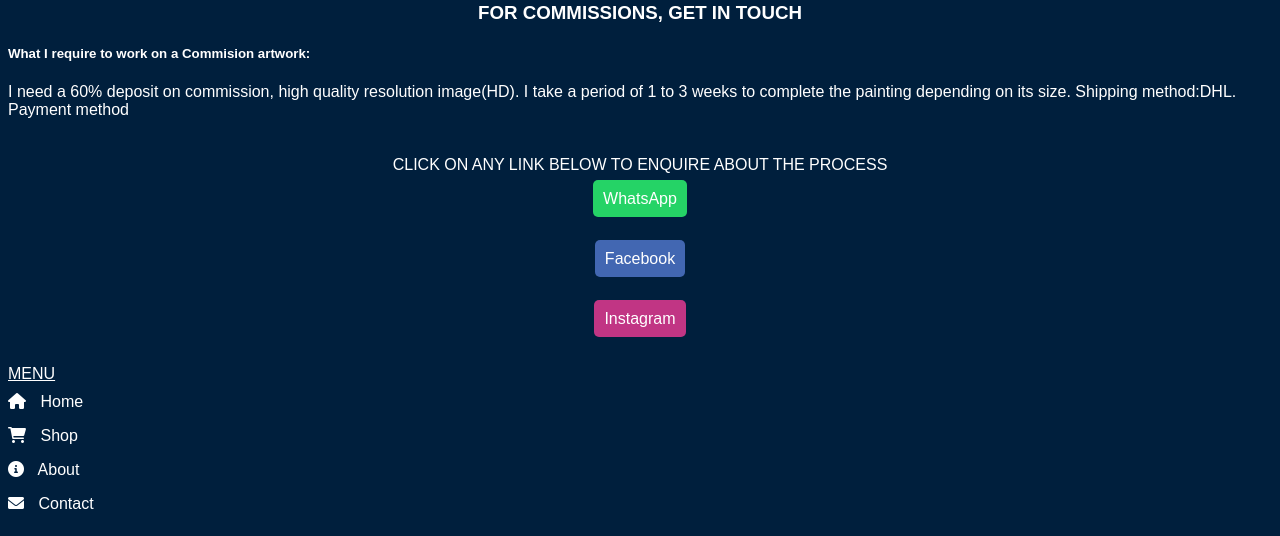
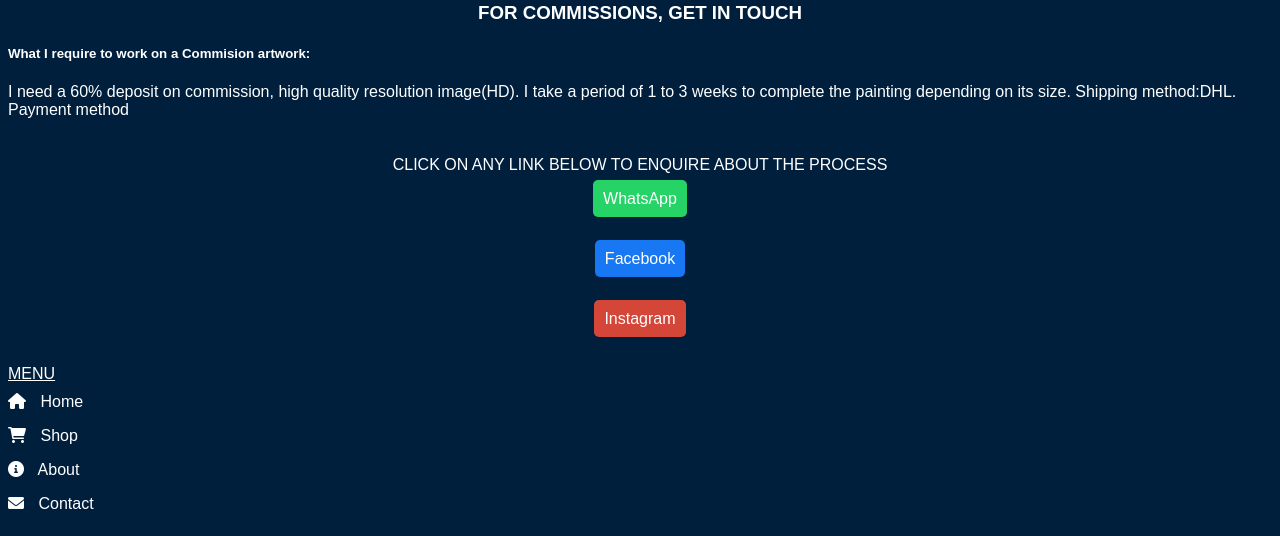
Before and after one commit to Kunashe-n/myapp, a Flask app: page /commissions in a window 1280 px wide. Shown: the part 657-1193 px from the top of the page. Run offline with Flask 3, Linux system fonts and the light colour scheme.

Commit message:
Update commissions.html

```diff
--- a/templates/commissions.html
+++ b/templates/commissions.html
@@ -77,10 +77,10 @@
        <p><a href="https://wa.me/qr/4GMFLUPJK43FG1" style="text-decoration: none; color: #ffffff; background-color: #25D366; padding: 10px; border-radius: 5px;">WhatsApp</a></p>
        </header>
        <header>
-       <p><a href="https://facebook.com/@willardmagiga" style="text-decoration: none; color: #ffffff; background-color: #4267B2; padding: 10px; border-radius: 5px;">Facebook</a></p>
+       <p><a href="https://facebook.com/@willardmagiga" style="text-decoration: none; color: #ffffff; background-color: #1877F2; padding: 10px; border-radius: 5px;">Facebook</a></p>
        </header>
        <header>
-       <p><a href="https://www.instagram.com/trinkoh_arts?igsh=NTc4MTIwNjQ2YQ==" style="text-decoration: none; color: #ffffff; background-color: #C13584; padding: 10px; border-radius: 5px;">Instagram</a></p>
+       <p><a href="https://www.instagram.com/trinkoh_arts?igsh=NTc4MTIwNjQ2YQ==" style="text-decoration: none; color: #ffffff; background-color: #D44638; padding: 10px; border-radius: 5px;">Instagram</a></p>
     </header>
     <p style="text-decoration: underline; margin-bottom: 10px;">MENU</p>
     <nav style="display: flex; flex-direction: column; align-items: flex-start; margin-top: 0; gap: 10px;"></nav>
```
